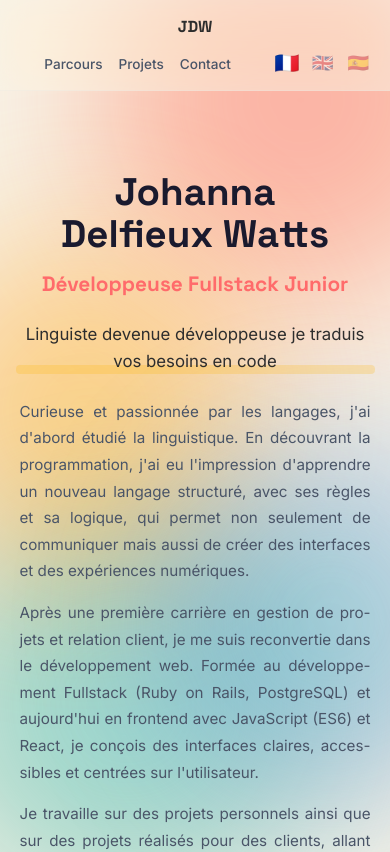
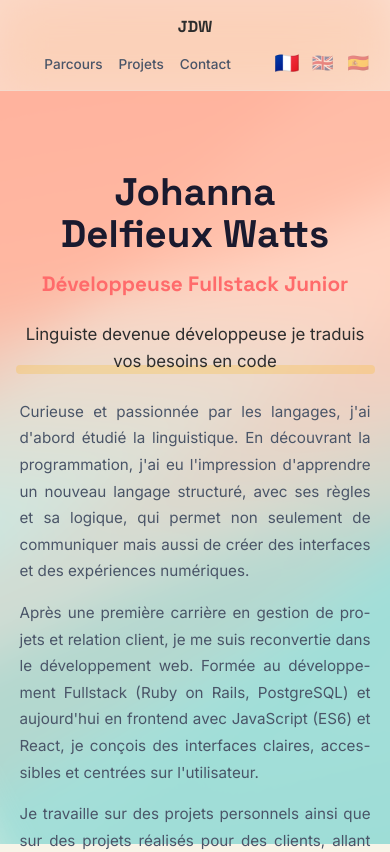
Before and after one commit to jobeejobaa/Portfolio, a React (Vite) app: page / in a window 390 px wide. Shown: the top 852 px of the page. Built offline with nearby package versions, Linux system fonts and the light colour scheme.

Commit message:
feat(bg): remplace blobs par fond vagues turquoise/corail en biais

```diff
--- /dev/null
+++ b/src/components/Background.jsx
@@ -0,0 +1,74 @@
+function Background() {
+  return (
+    <div className="bg-decoration" aria-hidden="true">
+      <svg
+        viewBox="0 0 1440 900"
+        preserveAspectRatio="xMidYMid slice"
+        xmlns="http://www.w3.org/2000/svg"
+      >
+        <defs>
+          {/* Dégradé de base : du corail pastel (haut-droit) au turquoise pastel (bas-gauche) */}
+          <linearGradient id="grad-base" x1="100%" y1="0%" x2="0%" y2="100%">
+            <stop offset="0%" stopColor="#FFB5A8" />
+            <stop offset="45%" stopColor="#FFD4C2" />
+            <stop offset="55%" stopColor="#C8E8E2" />
+            <stop offset="100%" stopColor="#9FDDD6" />
+          </linearGradient>
+
+          {/* Vagues corail pastel */}
+          <linearGradient id="grad-corail" x1="100%" y1="0%" x2="0%" y2="100%">
+            <stop offset="0%" stopColor="#FF9685" />
+            <stop offset="100%" stopColor="#FFB89C" />
+          </linearGradient>
+
+          {/* Vagues turquoise pastel */}
+          <linearGradient id="grad-turquoise" x1="0%" y1="100%" x2="100%" y2="0%">
+            <stop offset="0%" stopColor="#7DD3CB" />
+            <stop offset="100%" stopColor="#A8E0DC" />
+          </linearGradient>
+        </defs>
+
+        {/* Fond plein : transition douce corail → turquoise (pas de bande beige) */}
+        <rect width="1440" height="900" fill="url(#grad-base)" />
+
+        {/* Vagues corail décoratives (haut-droit) */}
+        <path
+          d="M1440,0 L1440,360 C1180,330 980,440 720,370 C460,305 220,370 0,310 L0,0 Z"
+          fill="url(#grad-corail)"
+          opacity="0.55"
+        />
+        <path
+          d="M1440,220 C1200,300 980,270 760,350 C540,425 280,400 0,480 L0,300 C260,250 540,270 780,210 C1000,155 1240,180 1440,120 Z"
+          fill="url(#grad-corail)"
+          opacity="0.35"
+        />
+
+        {/* Vagues turquoise décoratives (bas-gauche) */}
+        <path
+          d="M0,900 L0,540 C260,580 500,460 780,540 C1020,610 1240,550 1440,600 L1440,900 Z"
+          fill="url(#grad-turquoise)"
+          opacity="0.55"
+        />
+        <path
+          d="M0,720 C220,640 480,660 720,580 C940,510 1220,540 1440,450 L1440,650 C1220,700 980,680 760,740 C540,790 240,780 0,800 Z"
+          fill="url(#grad-turquoise)"
+          opacity="0.35"
+        />
+
+        {/* Vagues centrales — chevauchement doux pour fondre les deux zones */}
+        <path
+          d="M0,460 C300,420 600,500 900,440 C1140,395 1300,420 1440,400 L1440,500 C1300,520 1100,490 880,540 C620,600 320,560 0,580 Z"
+          fill="url(#grad-corail)"
+          opacity="0.18"
+        />
+        <path
+          d="M0,500 C320,470 620,540 920,490 C1160,450 1320,470 1440,455 L1440,560 C1300,575 1100,545 880,590 C620,640 320,605 0,620 Z"
+          fill="url(#grad-turquoise)"
+          opacity="0.18"
+        />
+      </svg>
+    </div>
+  )
+}
+
+export default Background
--- a/src/components/Layout.jsx
+++ b/src/components/Layout.jsx
@@ -1,14 +1,12 @@
 import Header from './Header'
 import Footer from './Footer'
+import Background from './Background'
 
 function Layout({ children }) {
   return (
     <>
-      {/* Formes organiques arrière-plan */}
-      <div className="blob blob-1" aria-hidden="true" />
-      <div className="blob blob-2" aria-hidden="true" />
-      <div className="blob blob-3" aria-hidden="true" />
-      <div className="blob blob-4" aria-hidden="true" />
+      {/* Fond vagues turquoise + corail */}
+      <Background />
 
       <Header />
       <main>
--- a/src/index.css
+++ b/src/index.css
@@ -41,75 +41,35 @@ a { color: var(--corail); text-decoration: none; }
 a:hover { text-decoration: underline; }
 
 /* ===================================
-   BLOBS (formes organiques arrière-plan)
+   BACKGROUND VAGUES (turquoise + corail)
    =================================== */
-.blob {
+.bg-decoration {
   position: fixed;
-  border-radius: 50%;
-  filter: blur(100px);
-  opacity: 0.45;
+  inset: 0;
   z-index: -1;
   pointer-events: none;
-  will-change: transform;
+  overflow: hidden;
 }
-.blob-1 {
-  width: 700px; height: 700px;
-  background: radial-gradient(circle, #FF6B6B 0%, #FF8E53 100%); /* corail */
-  top: -10%; right: -5%;
-  animation: float 20s ease-in-out infinite;
-}
-.blob-2 {
-  width: 700px; height: 700px;
-  background: radial-gradient(circle, #4ECDC4 0%, #44A08D 100%); /* turquoise */
-  bottom: -10%; left: -5%;
-  animation: float 25s ease-in-out infinite reverse;
-}
-.blob-3 {
-  width: 560px; height: 560px;
-  background: radial-gradient(circle, #FFB800 0%, #FF8E53 100%); /* jaune-corail */
-  top: 40%; left: -10%;
-  opacity: 0.32;
-  animation: float 30s ease-in-out infinite;
-}
-.blob-4 {
-  width: 540px; height: 540px;
-  background: radial-gradient(circle, #4ECDC4 0%, #6C5CE7 100%); /* menthe-lavande */
-  top: 30%; right: -8%;
-  opacity: 0.32;
-  animation: float 28s ease-in-out infinite reverse;
+.bg-decoration svg {
+  width: 160%;
+  height: 160%;
+  position: absolute;
+  top: -30%;
+  left: -30%;
+  display: block;
+  filter: blur(35px);
+  transform: rotate(-22deg);
+  transform-origin: center;
 }
 
-@keyframes float {
-  0%, 100% { transform: translate(0, 0) scale(1); }
-  50% { transform: translate(30px, -30px) scale(1.1); }
-}
-
-@media (prefers-reduced-motion: reduce) {
-  .blob { animation: none !important; }
-}
-
-/* Blobs adaptés au mobile : plus petits, mieux distribués, plus présents */
 @media (max-width: 768px) {
-  .blob { filter: blur(70px); }
-  .blob-1 {
-    width: 380px; height: 380px;
-    top: -8%; right: -20%;
-    opacity: 0.5;
-  }
-  .blob-2 {
-    width: 380px; height: 380px;
-    bottom: -8%; left: -20%;
-    opacity: 0.5;
-  }
-  .blob-3 {
-    width: 340px; height: 340px;
-    top: 30%; left: -25%;
-    opacity: 0.45;
-  }
-  .blob-4 {
-    width: 340px; height: 340px;
-    top: 55%; right: -25%;
-    opacity: 0.45;
+  .bg-decoration svg {
+    filter: blur(24px);
+    transform: rotate(-28deg);
+    width: 200%;
+    height: 200%;
+    top: -50%;
+    left: -50%;
   }
 }
 
```
